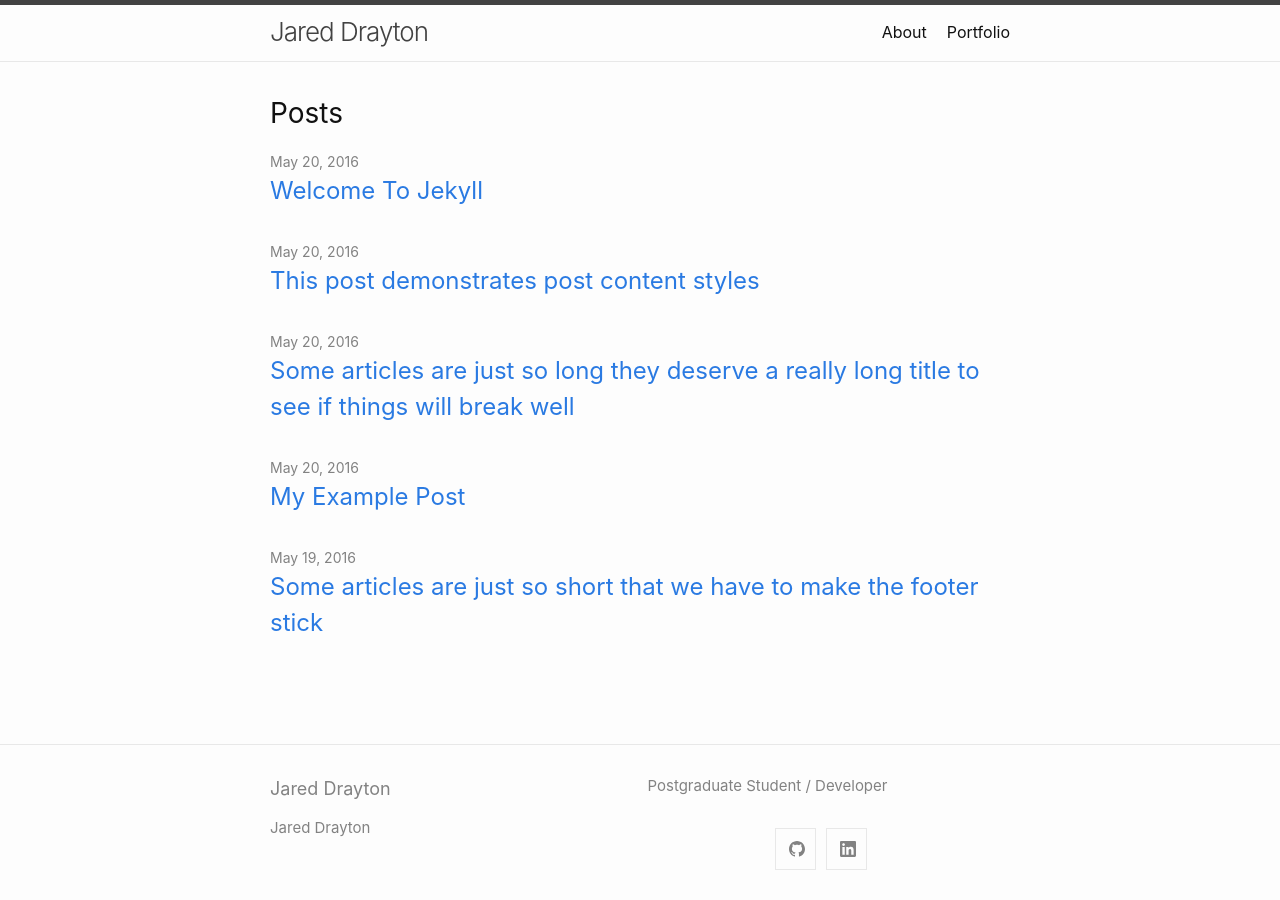
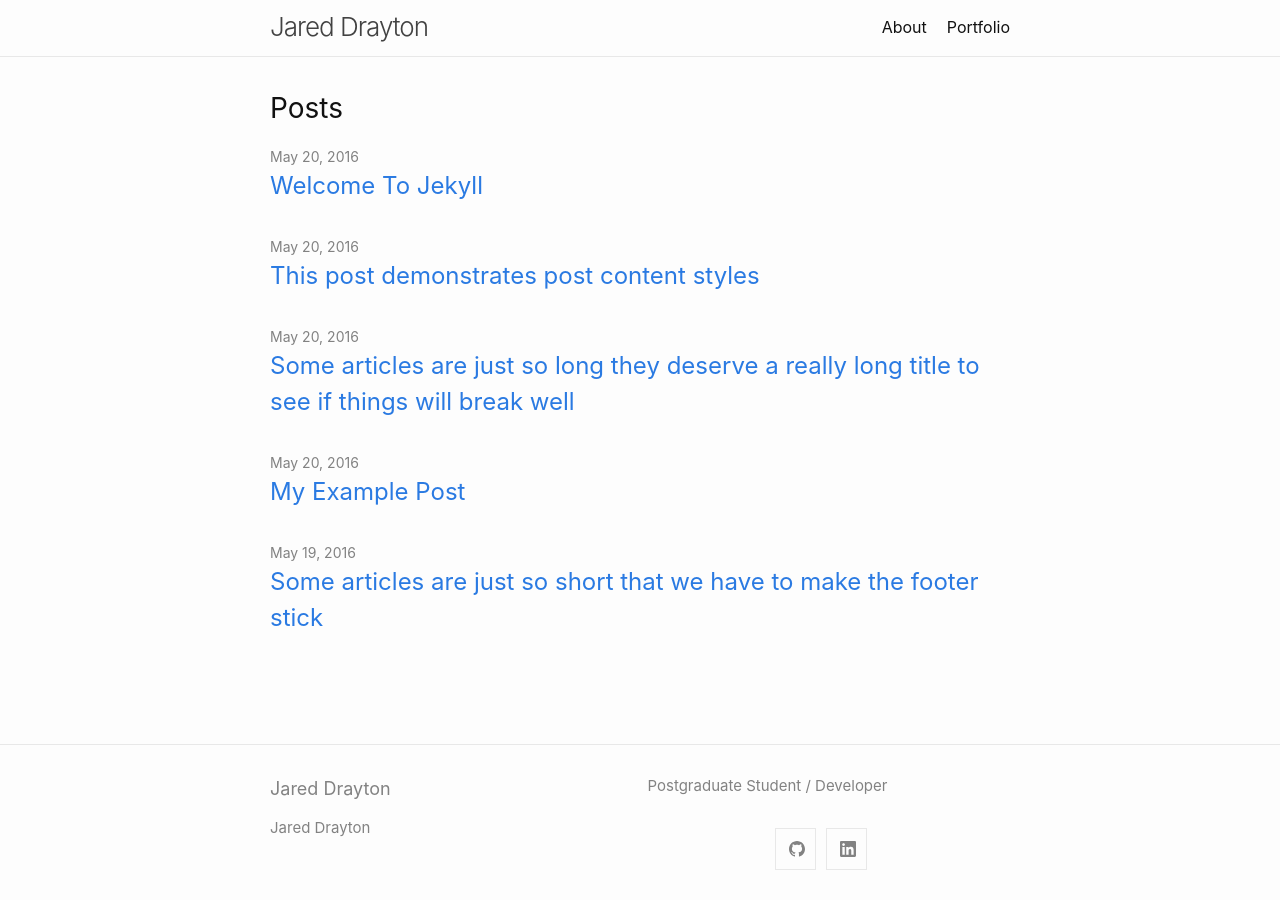
Before and after one commit to jareddrayton/jareddrayton.github.io, a Jekyll site: the page built from index.md, in a window 1280 px wide. Built offline with Jekyll 4.4.1, drawn with Linux system fonts in a browser that asks for light colours.

Commit message:
Removed header top border

```diff
--- a/_sass/minima/_layout.scss
+++ b/_sass/minima/_layout.scss
@@ -2,7 +2,7 @@
  * Site header
  */
 .site-header {
-  border-top: 5px solid $brand-color-dark;
+  // border-top: 5px solid $brand-color-dark;
   border-bottom: 1px solid $brand-color-light;
   min-height: $spacing-unit * 1.865;
   line-height: $base-line-height * $base-font-size * 2.25;
```
